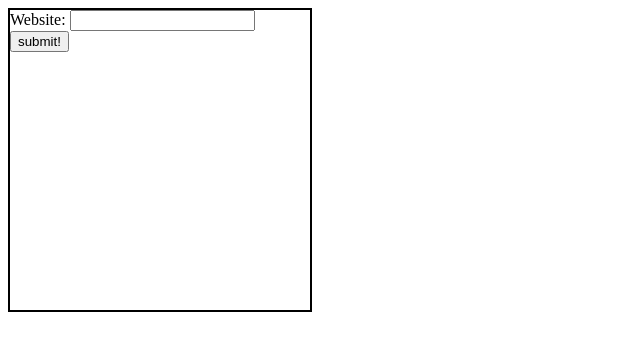
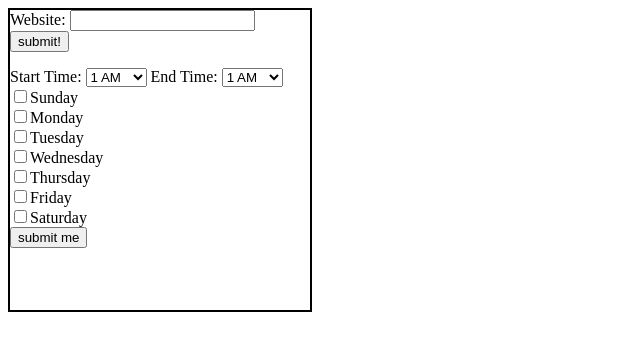
Before and after one commit to gary1410/ChromeApp, a plain HTML site: page index.html in a window 1280 px wide. Shown: the whole page, without its empty margins (0-640 px from the left). Drawn offline with nearby package versions, Linux system fonts and the light colour scheme.

Commit message:
merged time and controller pages

```diff
--- a/chromeapp.js
+++ b/chromeapp.js
@@ -1,9 +1,15 @@
+var start = parseInt(localStorage.startTime)
+var end = parseInt(localStorage.endTime)
+
+var today = new Date()
+
 var blacklist = localStorage.getItem("blacklist") || '[]'
 
 var Controller = {
   init: function(){
-    this.checkBlacklist()
-    this.submit()
+    this.checkDay()
+    this.submit_url()
+    this.submit_time()
   },
 
   checkBlacklist: function(){
@@ -21,11 +27,10 @@ var Controller = {
     window.location.assign("http://www.google.com")
   },
 
-  submit: function(){
+  submit_url: function(){
     $("#website_submission").on('submit', function(e){
       e.preventDefault();
       // e.stopPropagation();
-      console.log("I'm running");
       var $inputs = $("#website_submission :input");
       $inputs.each(function(){
         if ( this.type === "text" ) {
@@ -37,8 +42,47 @@ var Controller = {
         }
       })
     })
+  },
+
+  submit_time: function(){
+    $("#set_time").on('submit', function(e){
+      e.preventDefault();
+      var $inputs = $(":input");
+      localStorage.setItem("weekdays_array",'[]')
+      $inputs.each(function(){
+        if ( this.type === "checkbox" && this.checked ) {
+          weekdays = localStorage.getItem("weekdays_array")
+          weekdays = JSON.parse(weekdays)
+          weekdays.push(this.value)
+          weekdays = JSON.stringify(weekdays)
+          localStorage.setItem("weekdays_array",weekdays)
+        }
+      })
+      localStorage.startTime = document.getElementById("start_time").value
+      localStorage.endTime = document.getElementById("end_time").value
+    })
+  },
+
+  checkHours: function(){
+    current = today.getHours();
+    if (start < current && current < end) {
+      checkBlacklist();
+    }
+  },
+
+  checkDay: function(){
+    weekdays = localStorage.getItem("weekdays_array") || '[]'
+    weekdays = JSON.parse(weekdays)
+    for(i=0; i<weekdays.length; i++) {
+      if (today.getDay() === weekdays[i]) {
+        checkHours();
+      }
+    }
   }
+
 }
+
+
 
 
 $(document).ready(function(){
--- a/dateTime.js
+++ b/dateTime.js
@@ -1,10 +1,8 @@
 localStorage.startTime = 9
-localStorage.endTime = 15
-localStorage.weekdaysArray = [1,2,3,4,5]
+localStorage.endTime = 17
 
 var start = localStorage.startTime
 var end = localStorage.endTime
-var weekdays = localStorage.weekdaysArray
 
 var today = new Date()
 
@@ -22,6 +20,8 @@ function checkHours() {
 }
 
 function checkDay()
+  weekdays = localStorage.getItem("weekdays_array") || '[]'
+  weekdays = JSON.parse(weekdays)
   {
     for(i=0; i<weekdays.length; i++) {
       if (today.getDay() === weekdays[i]) {
--- a/index.html
+++ b/index.html
@@ -13,6 +13,74 @@
       Website: <input type="text" name="website" method="post" value="">
       <button type="submit">submit!</button>
       </form>
+
+  <div id="set_time">
+    <form action="">
+      Start Time:
+      <select id="start_time" name="start_time">
+        <option value=1>1 AM</option>
+        <option value=2>2 AM</option>
+        <option value=3>3 AM</option>
+        <option value=4>4 AM</option>
+        <option value=5>5 AM</option>
+        <option value=6>6 AM</option>
+        <option value=7>7 AM</option>
+        <option value=8>8 AM</option>
+        <option value=9>9 AM</option>
+        <option value=10>10 AM</option>
+        <option value=11>11 AM</option>
+        <option value=12>12 AM</option>
+        <option value=13>1 PM</option>
+        <option value=14>2 PM</option>
+        <option value=15>3 PM</option>
+        <option value=16>4 PM</option>
+        <option value=17>5 PM</option>
+        <option value=18>6 PM</option>
+        <option value=19>7 PM</option>
+        <option value=20>8 PM</option>
+        <option value=21>9 PM</option>
+        <option value=22>10 PM</option>
+        <option value=23>11 PM</option>
+        <option value=24>12 PM</option>
+      </select>
+      End Time:
+      <select id="end_time" name="end_time">
+        <option value=1>1 AM</option>
+        <option value=2>2 AM</option>
+        <option value=3>3 AM</option>
+        <option value=4>4 AM</option>
+        <option value=5>5 AM</option>
+        <option value=6>6 AM</option>
+        <option value=7>7 AM</option>
+        <option value=8>8 AM</option>
+        <option value=9>9 AM</option>
+        <option value=10>10 AM</option>
+        <option value=11>11 AM</option>
+        <option value=12>12 AM</option>
+        <option value=13>1 PM</option>
+        <option value=14>2 PM</option>
+        <option value=15>3 PM</option>
+        <option value=16>4 PM</option>
+        <option value=17>5 PM</option>
+        <option value=18>6 PM</option>
+        <option value=19>7 PM</option>
+        <option value=20>8 PM</option>
+        <option value=21>9 PM</option>
+        <option value=22>10 PM</option>
+        <option value=23>11 PM</option>
+        <option value=24>12 PM</option>
+      </select><br>
+      <input type="checkbox" name="weekday" value=0>Sunday<br>
+      <input type="checkbox" name="weekday" value=1>Monday<br>
+      <input type="checkbox" name="weekday" value=2>Tuesday<br>
+      <input type="checkbox" name="weekday" value=3>Wednesday<br>
+      <input type="checkbox" name="weekday" value=4>Thursday<br>
+      <input type="checkbox" name="weekday" value=5>Friday<br>
+      <input type="checkbox" name="weekday" value=6>Saturday<br>
+      <input type="submit" value="submit me">
+    </form>
+  </div>
+
     </div>
 <script src="http://code.jquery.com/jquery-1.10.1.min.js"></script>
 <script src="http://code.jquery.com/jquery-migrate-1.2.1.min.js"></script>
```
